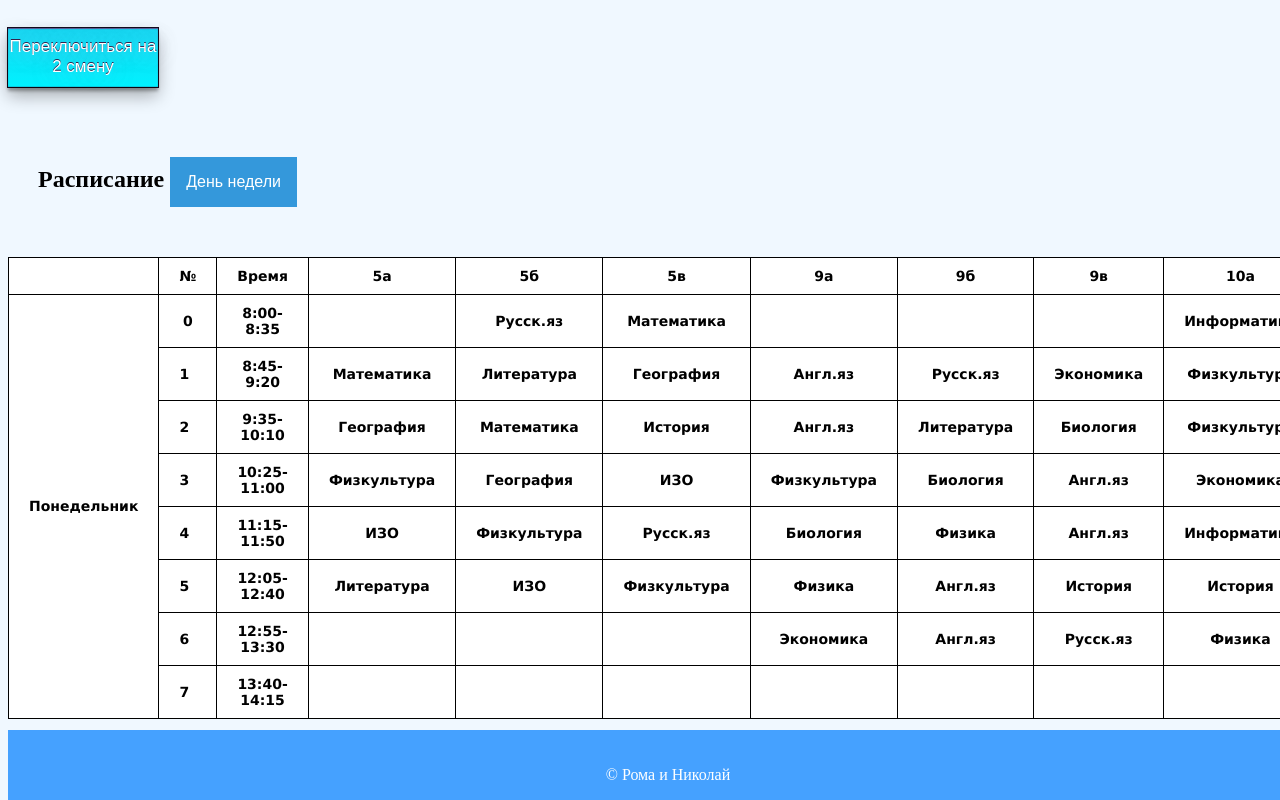
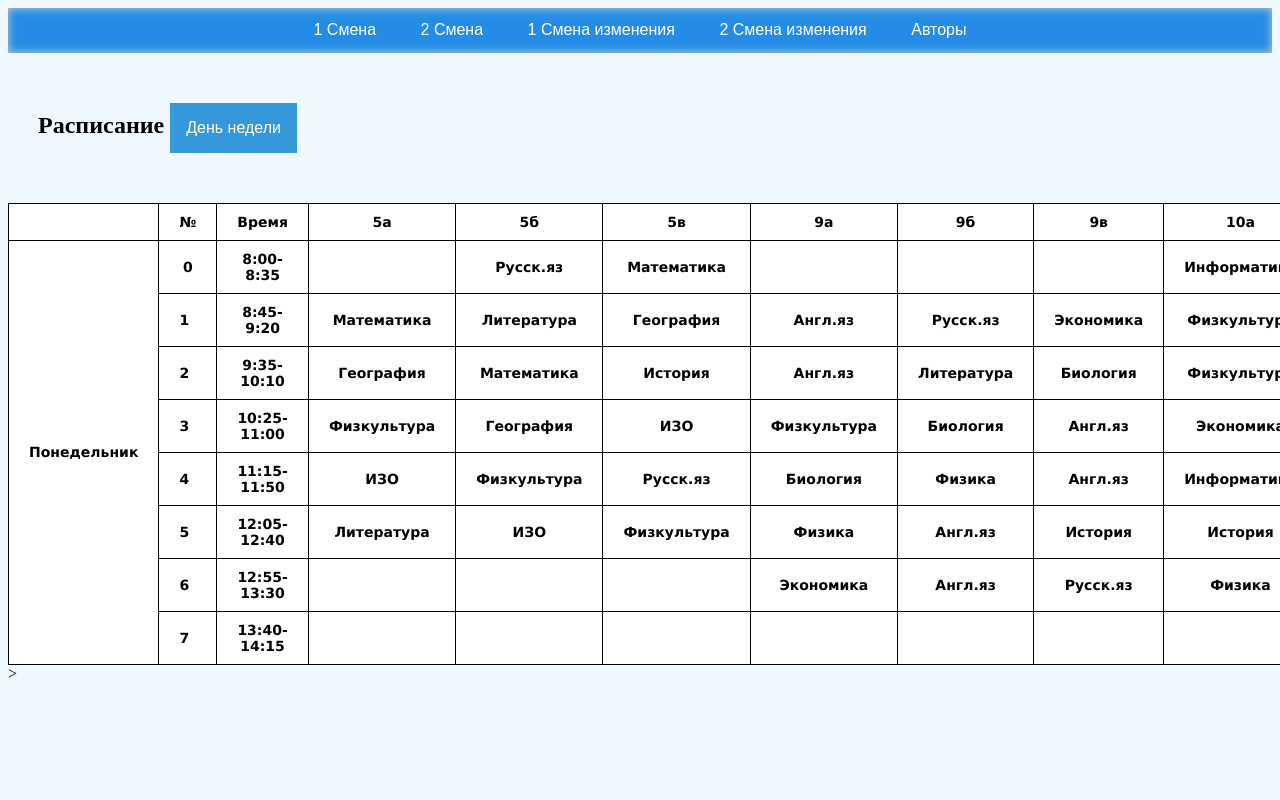
Before and after one commit to Sub-Zerro/raspisanie1smenav2.0, a plain HTML site: page index.html in a window 1280 px wide. Shown: the top 800 px of the page. Drawn offline with Linux system fonts and the light colour scheme.

Commit message:
Update index.html

```diff
--- a/index.html
+++ b/index.html
@@ -6,17 +6,6 @@
   <meta name="viewport" content="width=device-width, initial-scale=1.0">
   <title>Расписание 17 Гимназии </title>
   <style>
-    footer {
-    display: flex;
-    justify-content: center;
-    padding: 20px;
-    background-color: #45a1ff;
-    color: #fff;
-    width: 100%;
-    height: 30px;
-    position: fixed;
-    bottom: 0;
-}
     body{
       background-color: aliceblue;
     }
@@ -80,37 +69,53 @@
     .dropdown a:hover {background-color: #ddd;}
 
     .show {display: block;}
-
-    a.buttons {
-      width: 150px;
-      height: 50px;
-      text-decoration: none;
-      padding-top: 9px;
-      color: white;
-      text-align: center;
-      line-height: 20px;
-      display: inline-block;
-      margin: 20px auto;
-      font: normal 17px arial;
-    }
-    a.buttons:not(.active) {
-      box-shadow: inset 0 1px 1px rgba(111, 55, 125, 0.8), inset 0 -1px 0px rgba(63, 59, 113, 0.2), 0 9px 16px 0 rgba(0, 0, 0, 0.3), 0 4px 3px 0 rgba(0, 0, 0, 0.3), 0 0 0 1px #150a1e;
-      background-image: linear-gradient(#18d5f1, #00f2ff);
-      text-shadow: 0 0 21px rgba(223, 206, 228, 0.5), 0 -1px 0 #311d47;
-    }
-    a.buttons:not(.active):hover,
-    a.buttons:not(.active):focus {
-      transition: color 200ms linear, text-shadow 500ms linear;
-      color: #fff;
-      text-shadow: 0 0 21px rgba(223, 206, 228, 0.5), 0 0 10px rgba(223, 206, 228, 0.4), 0 0 2px #2a153c;
-    }
-    a.buttons:not(:hover) {
-      transition: 0.6s;
-    }
+    .top-menu {
+  position: relative;
+  background: rgb(36, 140, 230);
+  box-shadow: inset 0 0 10px #ccc;
+}
+.menu-main {
+  list-style: none;
+  padding: 0 30px;
+  margin: 0;
+  font-size: 18px;
+  text-align: center;
+  position: relative;
+}
+.menu-main li {
+  display: inline-block;
+  padding: 5px 0;
+}
+.menu-main a {
+  text-decoration: none;
+  display: inline-block;
+  margin: 2px 5px;
+  padding: 6px 15px;
+  font-family: 'PT Sans', sans-serif;
+  font-size: 16px;
+  color: #ffffff;
+  border-bottom: 1px solid transparent;
+  transition: .3s linear;
+}
+.menu-main a:hover {
+  border-radius: 3px;
+  background: #2df3ec;
+  color: #313131;
+  text-shadow: 0 1px 0 #fff;
+  border-color: #c6c6c6;
+}
   </style>
 </head>
 <body>
-<a class="buttons" href='https://sub-zerro.github.io/raspisanie2smenav2.0/' >Переключиться на 2 смену</a>
+<nav class="top-menu">
+  <ul class="menu-main">
+    <li><a href="https://sub-zerro.github.io/raspisanie1smenav2.0/">1 Смена</a></li>
+    <li><a href="https://sub-zerro.github.io/raspisanie2smenav2.0/">2 Смена</a></li>
+    <li><a href="https://sub-zerro.github.io/raspisanie1smenav2.0Izmenenia-/">1 Смена изменения</a></li>
+    <li><a href="https://sub-zerro.github.io/raspisanie2smenav2.0Izmenenia-/">2 Смена изменения</a></li>
+    <li><a href="">Авторы</a></li>
+  </ul>
+</nav>
 <h2 class ="Rasp">
   Расписание <div class="dropdown">
   <button onclick="myFunction()" class="dropbtn">День недели</button>
@@ -274,10 +279,7 @@
     <th></th>
     <th></th>
   </tr>
-</table>
-<footer>
-        <p>© Рома и Николай <br \></p>
-    </footer>
+</table>>
 <script src="script.js"></script>
 
 </body>
```
